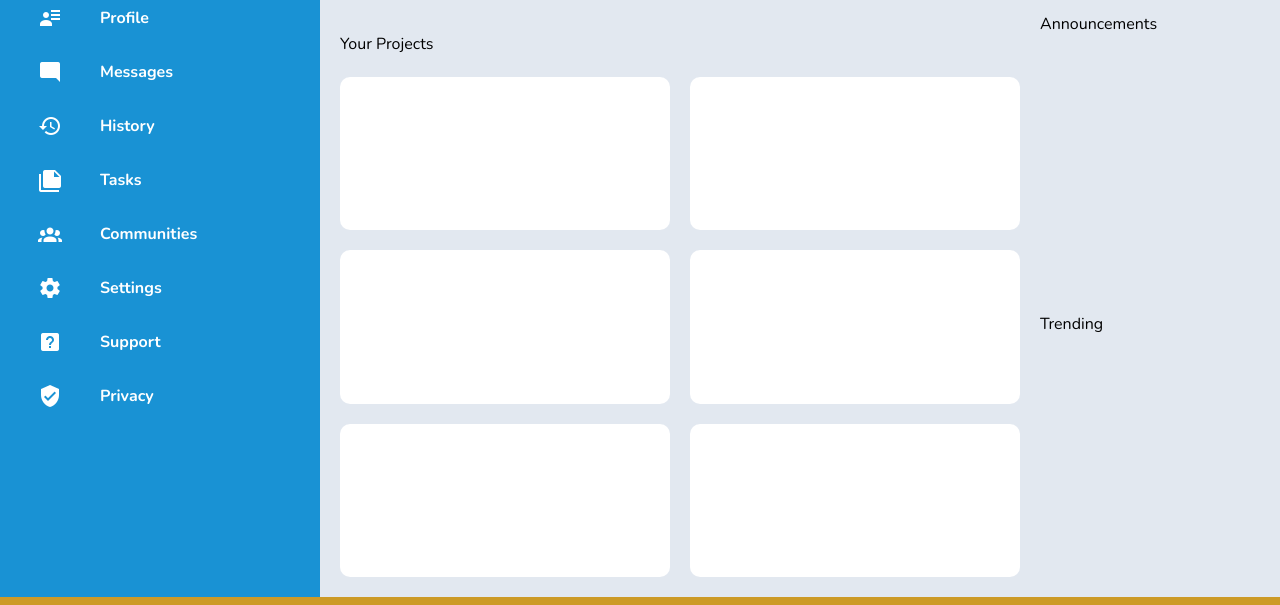
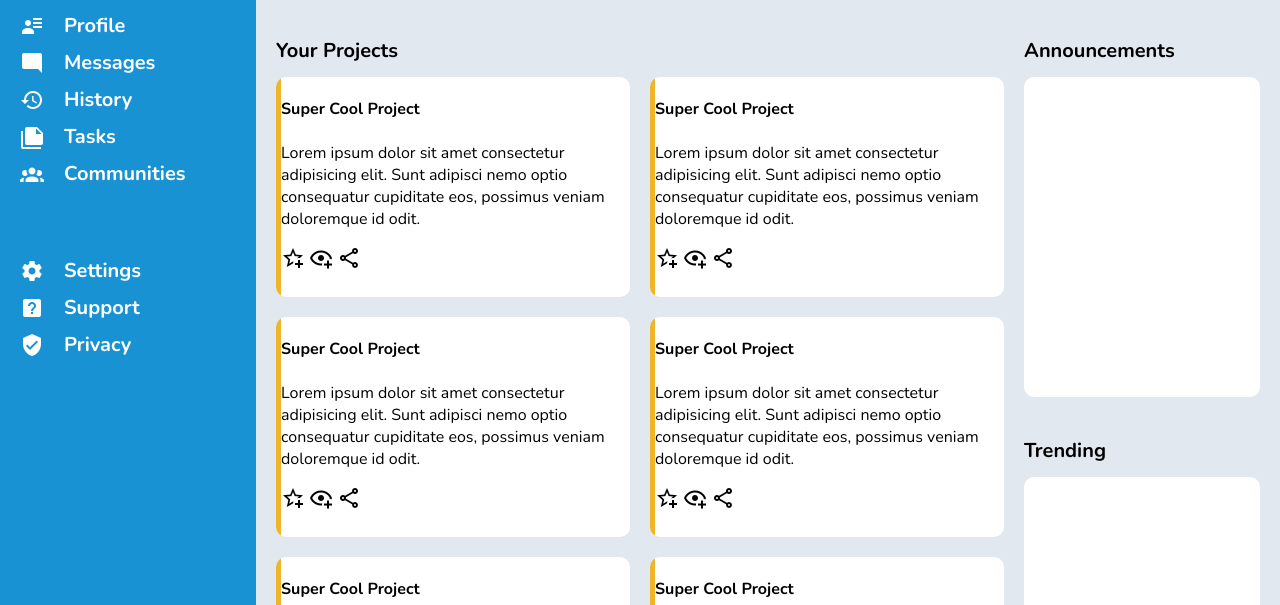
Before and after one commit to kbousquet/admin-dashboard, a plain HTML site: page index.html in a window 1280 px wide. Shown: the part 203-808 px from the top of the page. Drawn offline with nearby package versions, Linux system fonts and the light colour scheme.

Commit message:
add edits

```diff
--- a/index.html
+++ b/index.html
@@ -35,52 +35,96 @@
         </div>
         <div class="sidebar">
             <div class="dashboard">
-                <img src="images/icons/dashboard.png" alt="Dashboard icon" class="left">
-                <h1 class="right">Dashboard</h1>
+                <a href=""><img src="images/icons/dashboard.png" alt="Dashboard icon" class="dash-img" >Dashboard</a>
             </div>
             <div class="user-actions">
-                <img src="images/icons/home.png" alt="Home icon"class="left">
-                <p class="right">Home</p>
-                <img src="images/icons/profile.png" alt="Profile icon"class="left">
-                <p class="right">Profile</p>
-                <img src="images/icons/messages.png" alt="Message icon"class="left">
-                <p class="right">Messages</p>
-                <img src="images/icons/history.png" alt="History icon"class="left">
-                <p class="right">History</p>
-                <img src="images/icons/tasks.png" alt="Tasks icon"class="left">
-                <p class="right">Tasks</p>
-                <img src="images/icons/community.png" alt="Community icon"class="left">
-                <p class="right">Communities</p>
+                <a href=""><img src="images/icons/home.png" alt="Home icon" class="side-img">Home</a>
+                <a href=""><img src="images/icons/profile.png" alt="Profile icon" class="side-img">Profile</a>
+                <a href=""><img src="images/icons/messages.png" alt="Message icon" class="side-img">Messages</a>
+                <a href=""><img src="images/icons/history.png" alt="History icon" class="side-img">History</a>
+                <a href=""><img src="images/icons/tasks.png" alt="Tasks icon" class="side-img">Tasks</a>
+                <a href=""><img src="images/icons/community.png" alt="Community icon" class="side-img">Communities</a>
             </div>
             <div class="help">
-                <img src="images/icons/settings.png" alt="Settings icon"class="left">
-                <p class="right">Settings</p>
-                <img src="images/icons/support.png" alt="Support icon"class="left">
-                <p class="right">Support</p>
-                <img src="images/icons/privacy.png" alt="Privacy icon"class="left">
-                <p class="right">Privacy</p>
+                <a href=""><img src="images/icons/settings.png" alt="Settings icon" class="side-img">Settings</a>
+                <a href=""><img src="images/icons/support.png" alt="Support icon" class="side-img">Support</a>
+                <a href=""><img src="images/icons/privacy.png" alt="Privacy icon" class="side-img">Privacy</a>
             </div>
         </div>
         <div class="main-content">
             <div class="projects">
-                <p>Your Projects</p>
+                <p class="bold">Your Projects</p>
                 <div class="projects-container">
-                    <div class="project"></div>
-                    <div class="project"></div>
-                    <div class="project"></div>
-                    <div class="project"></div>
-                    <div class="project"></div>
-                    <div class="project"></div>
+                    <div class="project">
+                        <div class="project-highlight"></div>
+                        <div class="project-info">
+                            <h4>Super Cool Project</h4>
+                            <p>Lorem ipsum dolor sit amet consectetur adipisicing elit. Sunt adipisci nemo optio consequatur cupiditate eos, possimus veniam doloremque id odit.</p>
+                            <a href=""><img src="images/icons/star.png" class="card-icon"></a>
+                            <a href=""><img src="images/icons/eye.png" class="card-icon"></a>
+                            <a href=""><img src="images/icons/share.png" class="card-icon"></a>
+                        </div>
+                    </div>
+                    <div class="project">
+                        <div class="project-highlight"></div>
+                        <div class="project-info">
+                            <h4>Super Cool Project</h4>
+                            <p>Lorem ipsum dolor sit amet consectetur adipisicing elit. Sunt adipisci nemo optio consequatur cupiditate eos, possimus veniam doloremque id odit.</p>
+                            <a href=""><img src="images/icons/star.png" class="card-icon"></a>
+                            <a href=""><img src="images/icons/eye.png" class="card-icon"></a>
+                            <a href=""><img src="images/icons/share.png" class="card-icon"></a>
+                        </div>
+                    </div>
+                    <div class="project">
+                        <div class="project-highlight"></div>
+                        <div class="project-info">
+                            <h4>Super Cool Project</h4>
+                            <p>Lorem ipsum dolor sit amet consectetur adipisicing elit. Sunt adipisci nemo optio consequatur cupiditate eos, possimus veniam doloremque id odit.</p>
+                            <a href=""><img src="images/icons/star.png" class="card-icon"></a>
+                            <a href=""><img src="images/icons/eye.png" class="card-icon"></a>
+                            <a href=""><img src="images/icons/share.png" class="card-icon"></a>
+                        </div>
+                    </div>
+                    <div class="project">
+                        <div class="project-highlight"></div>
+                        <div class="project-info">
+                            <h4>Super Cool Project</h4>
+                            <p>Lorem ipsum dolor sit amet consectetur adipisicing elit. Sunt adipisci nemo optio consequatur cupiditate eos, possimus veniam doloremque id odit.</p>
+                            <a href=""><img src="images/icons/star.png" class="card-icon"></a>
+                            <a href=""><img src="images/icons/eye.png" class="card-icon"></a>
+                            <a href=""><img src="images/icons/share.png" class="card-icon"></a>
+                        </div>
+                    </div>
+                    <div class="project">
+                        <div class="project-highlight"></div>
+                        <div class="project-info">
+                            <h4>Super Cool Project</h4>
+                            <p>Lorem ipsum dolor sit amet consectetur adipisicing elit. Sunt adipisci nemo optio consequatur cupiditate eos, possimus veniam doloremque id odit.</p>
+                            <a href=""><img src="images/icons/star.png" class="card-icon"></a>
+                            <a href=""><img src="images/icons/eye.png" class="card-icon"></a>
+                            <a href=""><img src="images/icons/share.png" class="card-icon"></a>
+                        </div>
+                    </div>
+                    <div class="project">
+                        <div class="project-highlight"></div>
+                        <div class="project-info">
+                            <h4>Super Cool Project</h4>
+                            <p>Lorem ipsum dolor sit amet consectetur adipisicing elit. Sunt adipisci nemo optio consequatur cupiditate eos, possimus veniam doloremque id odit.</p>
+                            <a href=""><img src="images/icons/star.png" class="card-icon"></a>
+                            <a href=""><img src="images/icons/eye.png" class="card-icon"></a>
+                            <a href=""><img src="images/icons/share.png" class="card-icon"></a>
+                        </div>
+                    </div>
                 </div>
             </div>
             <div class="announcements">
-                <p>Announcements</p>
+                <p class="bold">Announcements</p>
                 <div class="announcement-container">
 
                 </div>
             </div>
             <div class="trending">
-                <p>Trending</p>
+                <p class="bold">Trending</p>
                 <div class="trending-container">
 
                 </div>
--- a/styles.css
+++ b/styles.css
@@ -4,9 +4,9 @@ body{
 }
 
 .container{
-    height:100vh;
+    height:100%;
     display:grid;
-    grid-template-columns: 1fr 3fr;
+    grid-template-columns: 1fr 4fr;
     grid-template-rows: 1fr 4fr;
 }
 
@@ -25,29 +25,43 @@ body{
     color:white;
     grid-column: 1/2;
     grid-row:1/3;
+    display: flex;
+    flex-direction: column;
+    justify-content: flex-start;
+}
+
+.sidebar>div>a{
+    text-decoration: none;
+    color:white;
+    font-weight: bold;
+    font-size: 20px;
+    display:flex;
+    align-items: center;
+    padding-bottom: 10px;
+    margin-right: 20px;
 
 }
 
-.user-actions{
-    display:grid;
-    grid-template-columns: 100px 1fr;
-    align-items: center;
-    font-weight: bold;
+.dashboard{
+    font-size: 30px;
+    padding-bottom: 60px;
+    margin-top: 60px;
 }
 
-.right{
-    justify-self: left;
+.user-actions{
+    padding-bottom: 60px;
 }
 
-.left{
-    justify-self: center;
+.side-img{
+    vertical-align: middle;
+    margin-right: 20px;
+    margin-left: 20px;
 }
 
-.help{
-    display:grid;
-    grid-template-columns: 100px 1fr;
-    align-items: center;
-    font-weight: bold;
+.dash-img{
+    vertical-align: middle;
+    margin-right: 15px;
+    margin-left: 15px;
 }
 
 .main-content{
@@ -76,11 +90,48 @@ body{
 .project{
     background-color: white;
     border-radius:10px;
+    overflow: hidden;
+    display:flex;
+}
 
+.project-highlight {
+    background-color:#f0b429;
+    width:15px;
+ }
+
+.project-info{
+
+}
+
+.announcements{
+    margin: 20px 20px 0px 0px;
+    display:grid;
+    grid-template-rows: 40px 1fr;
+    grid-template-columns: 1fr;
+    gap: 20px;
 }
 
 .announcement-container{
     background-color: white;
+    border-radius:10px;
+}
+
+.trending{
+    margin: 20px 20px 20px 0px;
+    display:grid;
+    grid-template-rows: 40px 1fr;
+    grid-template-columns: 1fr;
+    gap: 20px;
+}
+
+.trending-container{
+    background-color: white;
+    border-radius:10px;
+}
+
+.bold{
+    font-weight: bold;
+    font-size: 20px;
 }
 
 .header-buttons{
```
